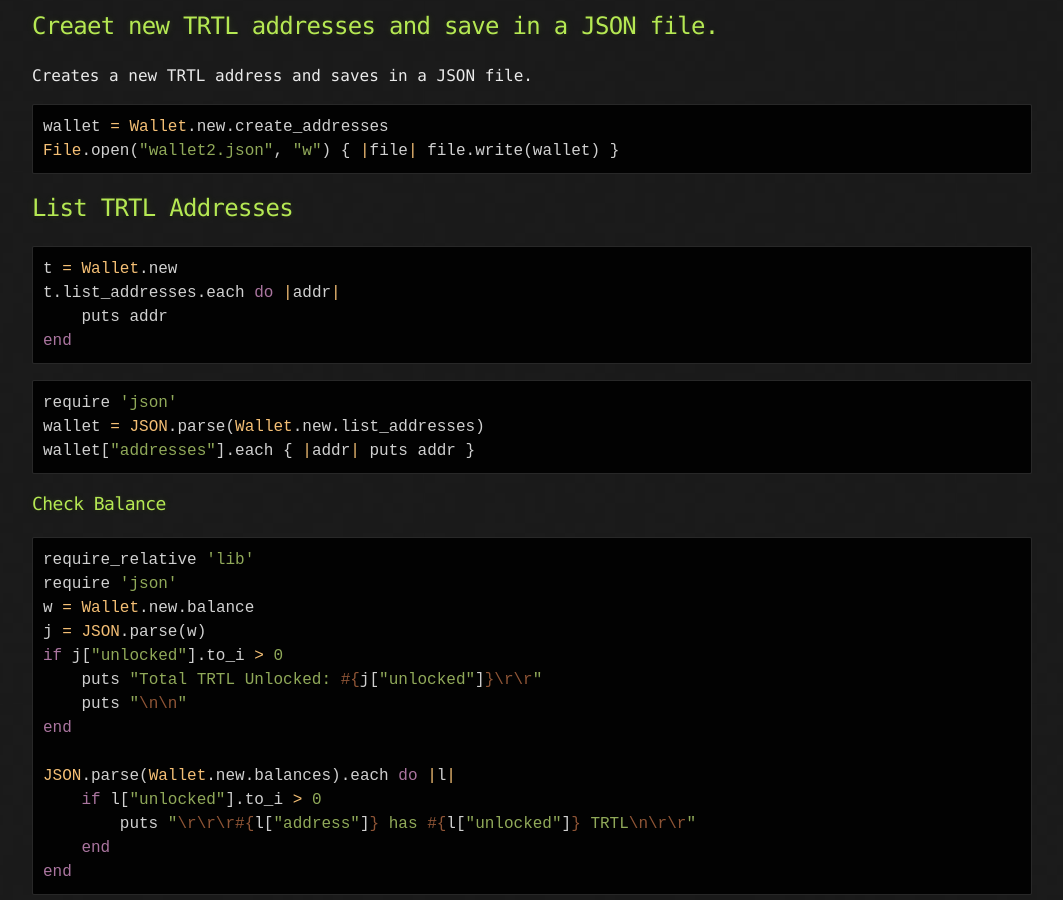
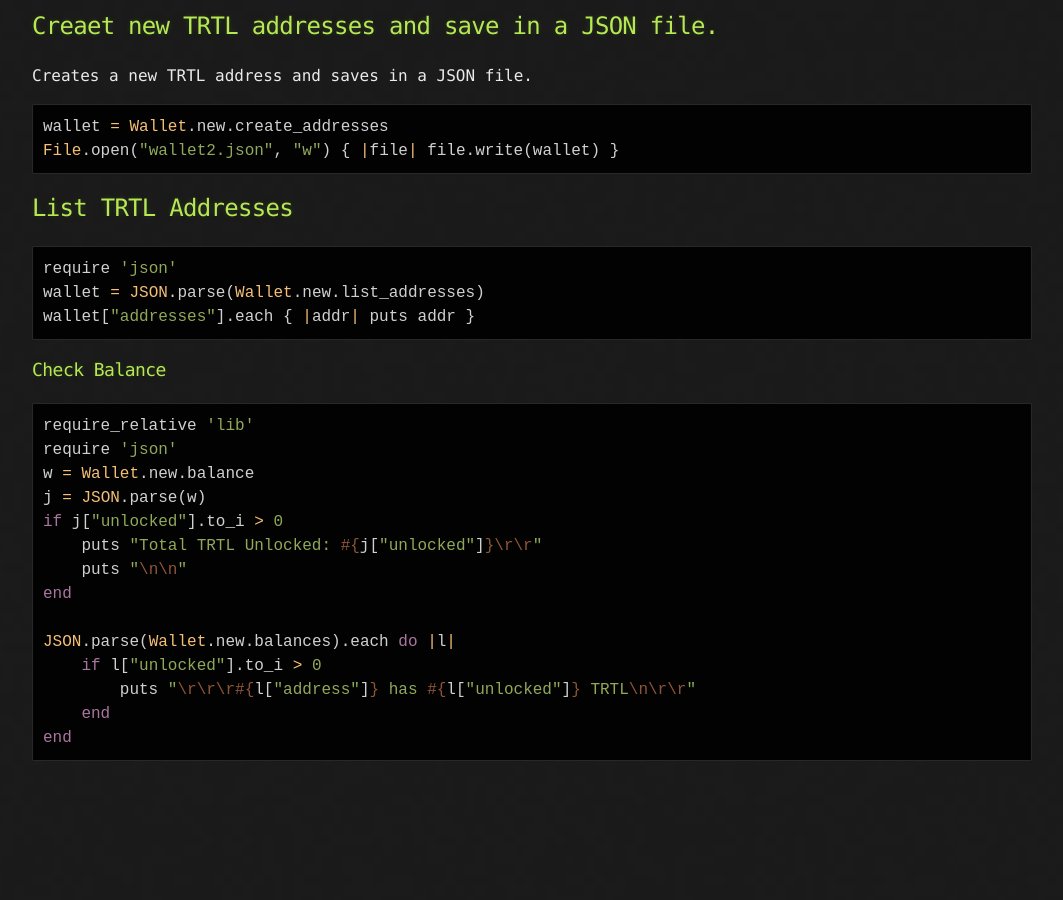
Before and after one commit to Michael-Meade/MinerFind, a Jekyll site: the page built from Projects/TurtleCoin-Wallet-API-Ruby.md, in a window 1280 px wide and 900 px high, scrolled down 4084 px. Shown: the whole window, without its empty margins (108-1171 px from the left). Built offline with Jekyll 4.4.1, drawn with Linux system fonts in a browser that asks for light colours; our own code applies the rules of GitHub Pages for plain Markdown files; the repository's description, which GitHub fills in, is left out; after the commit the page ends 4865 px from its top, so only the background shows below that.

Commit message:
Update TurtleCoin-Wallet-API-Ruby.md

````diff
--- a/Projects/TurtleCoin-Wallet-API-Ruby.md
+++ b/Projects/TurtleCoin-Wallet-API-Ruby.md
@@ -163,12 +163,6 @@ File.open("wallet2.json", "w") { |file| file.write(wallet) }
 
 ## List TRTL Addresses
 ```ruby
-t = Wallet.new
-t.list_addresses.each do |addr|
-    puts addr
-end
-```
-```ruby
 require 'json'
 wallet = JSON.parse(Wallet.new.list_addresses)
 wallet["addresses"].each { |addr| puts addr }
````
